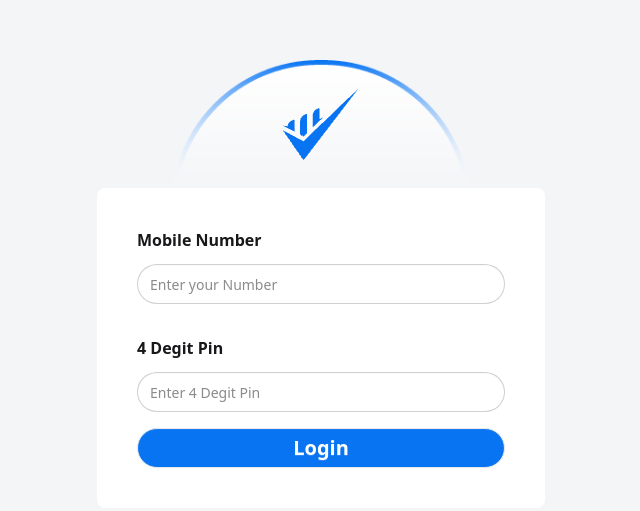
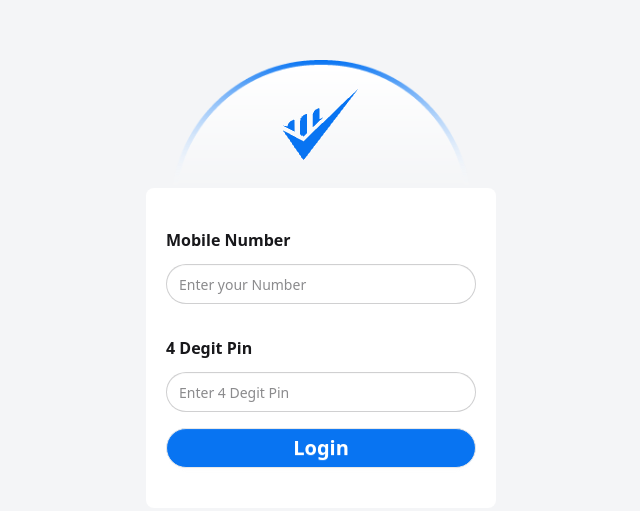
Before and after one commit to sh-shahedul/Mobile_banking, a plain HTML site: page index.html in a window 1280 px wide. Shown: the part 116-627 px from the top of the page, without its empty margins (319-959 px from the left). Drawn offline with nearby package versions, Linux system fonts and the light colour scheme.

Commit message:
reduce with log in page

```diff
--- a/index.html
+++ b/index.html
@@ -10,22 +10,22 @@
  <script src="https://cdn.jsdelivr.net/npm/@tailwindcss/browser@4"></script>
 
 </head>
-<body class=" bg-[#f4f5f7] h-[100vh] flex flex-col justify-center items-center">
+<body class="  bg-[#f4f5f7] h-[100vh] flex flex-col justify-center items-center ">
 
     <div class="h-32  w-[300px]  bg-[url(./assets/bg.png)] bg-cover flex justify-center items-center">
        <img src="assets/Group.png" alt="">
     </div>
-   <form class="w-md h-80 bg-white rounded-lg p-10">
-      <div>
+   <form class="w-[350px]   bg-white rounded-lg px-5 py-10">
+      <div class="">
           <label class="font-bold" for="">Mobile Number</label> <br>
           <input id="mobile-number" type="text" placeholder="Enter your Number" class="input mt-3 w-full rounded-3xl" />
       </div>
       <br>
-      <div class="mt-2">
+      <div class="mt-2 ">
          <label class="font-bold" for="">4 Degit Pin</label> <br>
          <input id="pin-number" type="text" placeholder="Enter 4 Degit Pin" class="input mt-3 w-full rounded-3xl" />
      </div>
-       <button id="login-btn" class="btn bg-[#0874f2] font-semibold text-xl text-white mt-4 rounded-3xl w-full">Login</button>
+       <button id="login-btn" class="btn bg-[#0874f2] font-semibold text-xl text-white mt-4 rounded-3xl w-full ">Login</button>
 
 
    </form>
```
Also changed, not shown: home.js (line endings or trailing spaces).
